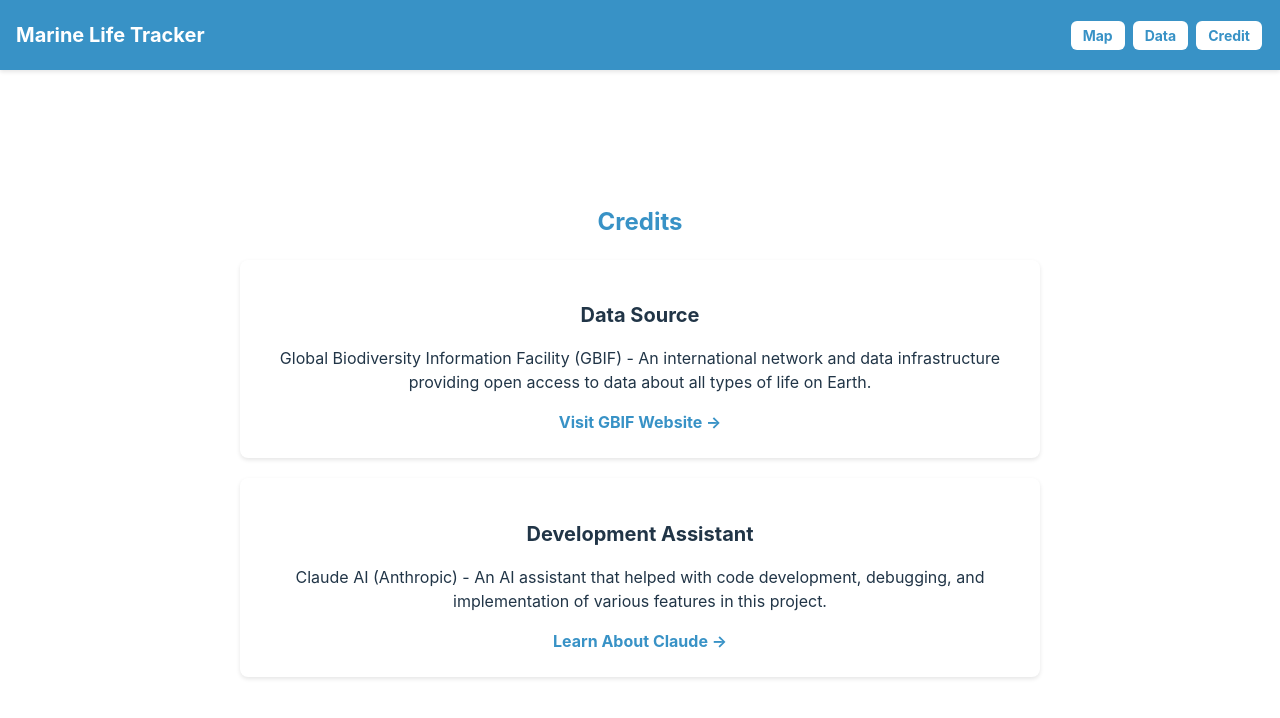
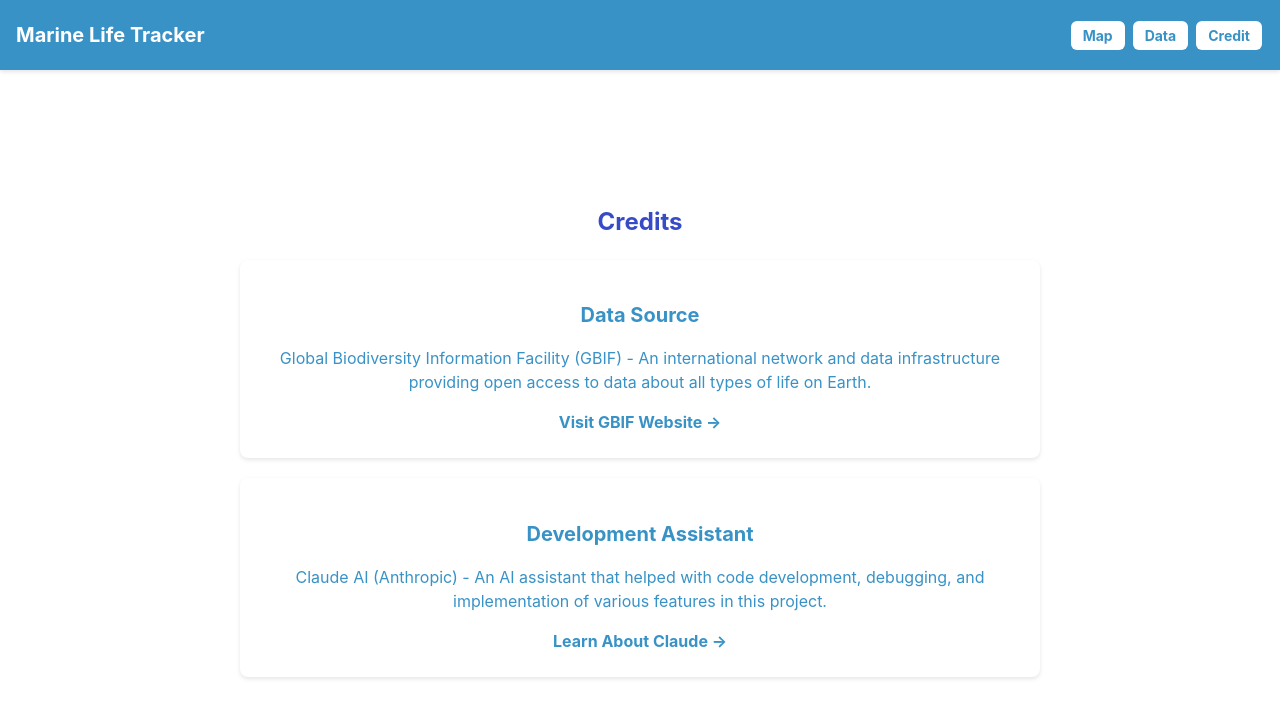
Before and after one commit to Cirbble/PolyHacks_2025, a React (Vite) app in the folder light_vibes_project/: page /credit in a window 1280 px wide. Shown: the top 718 px of the page. Built offline with nearby package versions, Linux system fonts and the light colour scheme.

Commit message:
text color update

```diff
--- a/light_vibes_project/src/pages/CreditPage.tsx
+++ b/light_vibes_project/src/pages/CreditPage.tsx
@@ -9,7 +9,9 @@
         fontSize: '24px',
         fontWeight: 'bold',
         marginBottom: '24px',
-        color: '#3892C6'
+        color: '#384BC7',
+        borderRadius:'8px',
+        borderColor:'black'
       }}>
         Credits
       </h1>
@@ -22,13 +24,14 @@
         marginBottom: '20px'
       }}>
         <h2 style={{
+          color:'#3892C6',
           fontSize: '20px',
           fontWeight: 'bold',
           marginBottom: '16px'
         }}>
           Data Source
         </h2>
-        <p style={{ marginBottom: '16px' }}>
+        <p style={{ marginBottom: '16px', color:'#3892C6' }}>
           Global Biodiversity Information Facility (GBIF) - An international network and data infrastructure providing open access to data about all types of life on Earth.
         </p>
         <a
@@ -52,13 +55,14 @@
         boxShadow: '0 2px 4px rgba(0,0,0,0.1)'
       }}>
         <h2 style={{
+          color:'#3892C6',
           fontSize: '20px',
           fontWeight: 'bold',
           marginBottom: '16px'
         }}>
           Development Assistant
         </h2>
-        <p style={{ marginBottom: '16px' }}>
+        <p style={{ marginBottom: '16px' , color:"#3892C6"}}>
           Claude AI (Anthropic) - An AI assistant that helped with code development, debugging, and implementation of various features in this project.
         </p>
         <a
```
